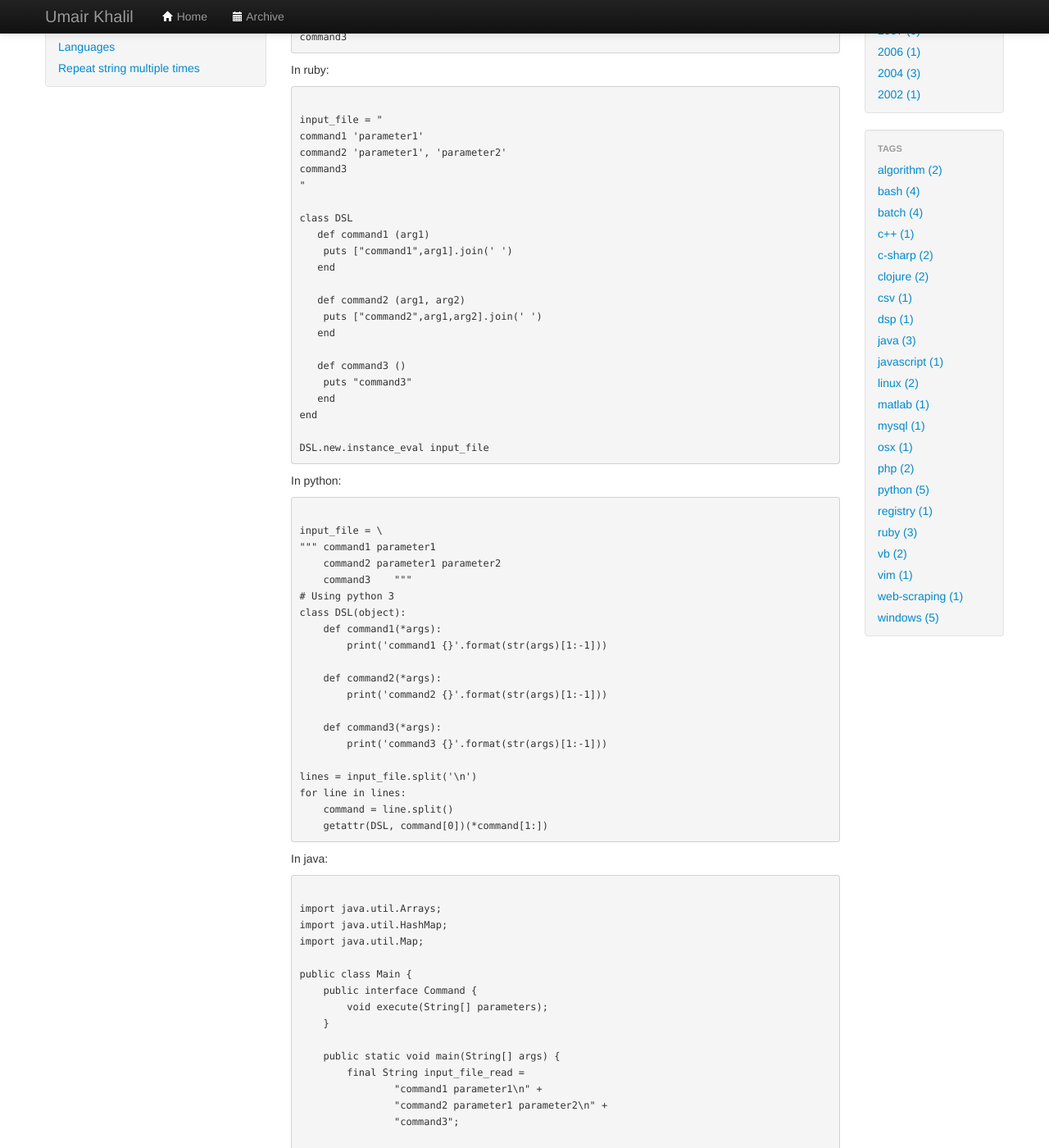
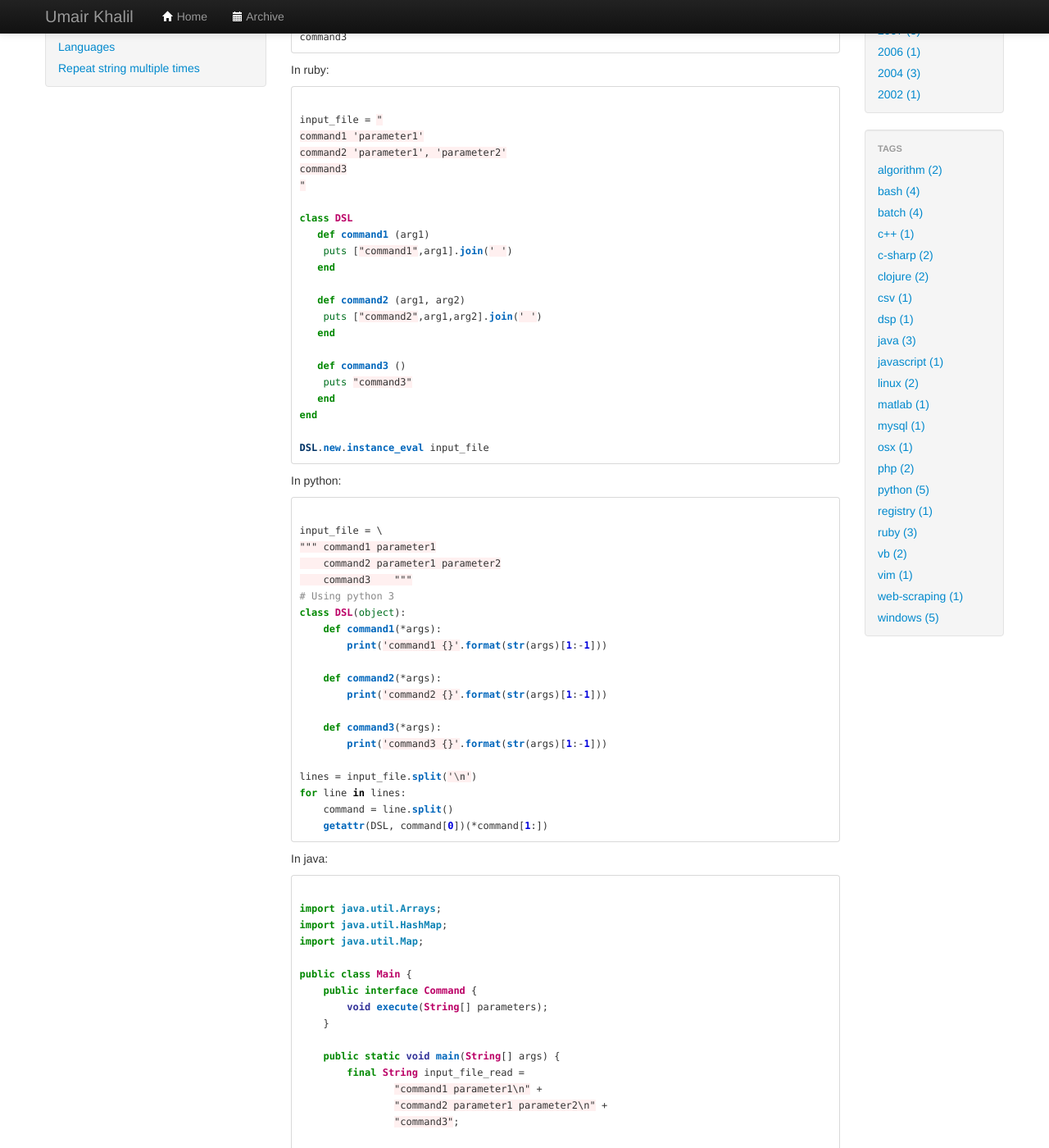
Before and after one commit to umairkhalil/umairkhalil.github.io, a Jekyll site: the page built from _posts/2013-04-02-dsl-method-mapping.md, in a window 1280 px wide and 1400 px high, scrolled down 280 px. Shown: the whole window at 82% size. Built offline with Jekyll 4.4.1, drawn with Linux system fonts in a browser that asks for light colours.

Commit message:
trying pygments css file to get highlighting to work

```diff
--- a/_layouts/default.html
+++ b/_layouts/default.html
@@ -13,6 +13,7 @@
     <link href="/css/default.bootstrap.min.css" rel="stylesheet">
     <link href="/css/bootstrap-responsive.min.css" rel="stylesheet">
     <link href="/css/cs.css" rel="stylesheet">
+    <link href="/css/colorful.pygments.css" rel="stylesheet">
 
     <!-- HTML5 shim, for IE6-8 support of HTML5 elements -->
     <!--[if lt IE 9]>
--- /dev/null
+++ b/css/colorful.pygments.css
@@ -0,0 +1,69 @@
+.highlight .hll { background-color: #ffffcc }
+.highlight  { background: #ffffff; }
+.highlight .c { color: #888888 } /* Comment */
+.highlight .err { color: #FF0000; background-color: #FFAAAA } /* Error */
+.highlight .k { color: #008800; font-weight: bold } /* Keyword */
+.highlight .o { color: #333333 } /* Operator */
+.highlight .ch { color: #888888 } /* Comment.Hashbang */
+.highlight .cm { color: #888888 } /* Comment.Multiline */
+.highlight .cp { color: #557799 } /* Comment.Preproc */
+.highlight .cpf { color: #888888 } /* Comment.PreprocFile */
+.highlight .c1 { color: #888888 } /* Comment.Single */
+.highlight .cs { color: #cc0000; font-weight: bold } /* Comment.Special */
+.highlight .gd { color: #A00000 } /* Generic.Deleted */
+.highlight .ge { font-style: italic } /* Generic.Emph */
+.highlight .gr { color: #FF0000 } /* Generic.Error */
+.highlight .gh { color: #000080; font-weight: bold } /* Generic.Heading */
+.highlight .gi { color: #00A000 } /* Generic.Inserted */
+.highlight .go { color: #888888 } /* Generic.Output */
+.highlight .gp { color: #c65d09; font-weight: bold } /* Generic.Prompt */
+.highlight .gs { font-weight: bold } /* Generic.Strong */
+.highlight .gu { color: #800080; font-weight: bold } /* Generic.Subheading */
+.highlight .gt { color: #0044DD } /* Generic.Traceback */
+.highlight .kc { color: #008800; font-weight: bold } /* Keyword.Constant */
+.highlight .kd { color: #008800; font-weight: bold } /* Keyword.Declaration */
+.highlight .kn { color: #008800; font-weight: bold } /* Keyword.Namespace */
+.highlight .kp { color: #003388; font-weight: bold } /* Keyword.Pseudo */
+.highlight .kr { color: #008800; font-weight: bold } /* Keyword.Reserved */
+.highlight .kt { color: #333399; font-weight: bold } /* Keyword.Type */
+.highlight .m { color: #6600EE; font-weight: bold } /* Literal.Number */
+.highlight .s { background-color: #fff0f0 } /* Literal.String */
+.highlight .na { color: #0000CC } /* Name.Attribute */
+.highlight .nb { color: #007020 } /* Name.Builtin */
+.highlight .nc { color: #BB0066; font-weight: bold } /* Name.Class */
+.highlight .no { color: #003366; font-weight: bold } /* Name.Constant */
+.highlight .nd { color: #555555; font-weight: bold } /* Name.Decorator */
+.highlight .ni { color: #880000; font-weight: bold } /* Name.Entity */
+.highlight .ne { color: #FF0000; font-weight: bold } /* Name.Exception */
+.highlight .nf { color: #0066BB; font-weight: bold } /* Name.Function */
+.highlight .nl { color: #997700; font-weight: bold } /* Name.Label */
+.highlight .nn { color: #0e84b5; font-weight: bold } /* Name.Namespace */
+.highlight .nt { color: #007700 } /* Name.Tag */
+.highlight .nv { color: #996633 } /* Name.Variable */
+.highlight .ow { color: #000000; font-weight: bold } /* Operator.Word */
+.highlight .w { color: #bbbbbb } /* Text.Whitespace */
+.highlight .mb { color: #6600EE; font-weight: bold } /* Literal.Number.Bin */
+.highlight .mf { color: #6600EE; font-weight: bold } /* Literal.Number.Float */
+.highlight .mh { color: #005588; font-weight: bold } /* Literal.Number.Hex */
+.highlight .mi { color: #0000DD; font-weight: bold } /* Literal.Number.Integer */
+.highlight .mo { color: #4400EE; font-weight: bold } /* Literal.Number.Oct */
+.highlight .sa { background-color: #fff0f0 } /* Literal.String.Affix */
+.highlight .sb { background-color: #fff0f0 } /* Literal.String.Backtick */
+.highlight .sc { color: #0044DD } /* Literal.String.Char */
+.highlight .dl { background-color: #fff0f0 } /* Literal.String.Delimiter */
+.highlight .sd { color: #DD4422 } /* Literal.String.Doc */
+.highlight .s2 { background-color: #fff0f0 } /* Literal.String.Double */
+.highlight .se { color: #666666; font-weight: bold; background-color: #fff0f0 } /* Literal.String.Escape */
+.highlight .sh { background-color: #fff0f0 } /* Literal.String.Heredoc */
+.highlight .si { background-color: #eeeeee } /* Literal.String.Interpol */
+.highlight .sx { color: #DD2200; background-color: #fff0f0 } /* Literal.String.Other */
+.highlight .sr { color: #000000; background-color: #fff0ff } /* Literal.String.Regex */
+.highlight .s1 { background-color: #fff0f0 } /* Literal.String.Single */
+.highlight .ss { color: #AA6600 } /* Literal.String.Symbol */
+.highlight .bp { color: #007020 } /* Name.Builtin.Pseudo */
+.highlight .fm { color: #0066BB; font-weight: bold } /* Name.Function.Magic */
+.highlight .vc { color: #336699 } /* Name.Variable.Class */
+.highlight .vg { color: #dd7700; font-weight: bold } /* Name.Variable.Global */
+.highlight .vi { color: #3333BB } /* Name.Variable.Instance */
+.highlight .vm { color: #996633 } /* Name.Variable.Magic */
+.highlight .il { color: #0000DD; font-weight: bold } /* Literal.Number.Integer.Long */
```
